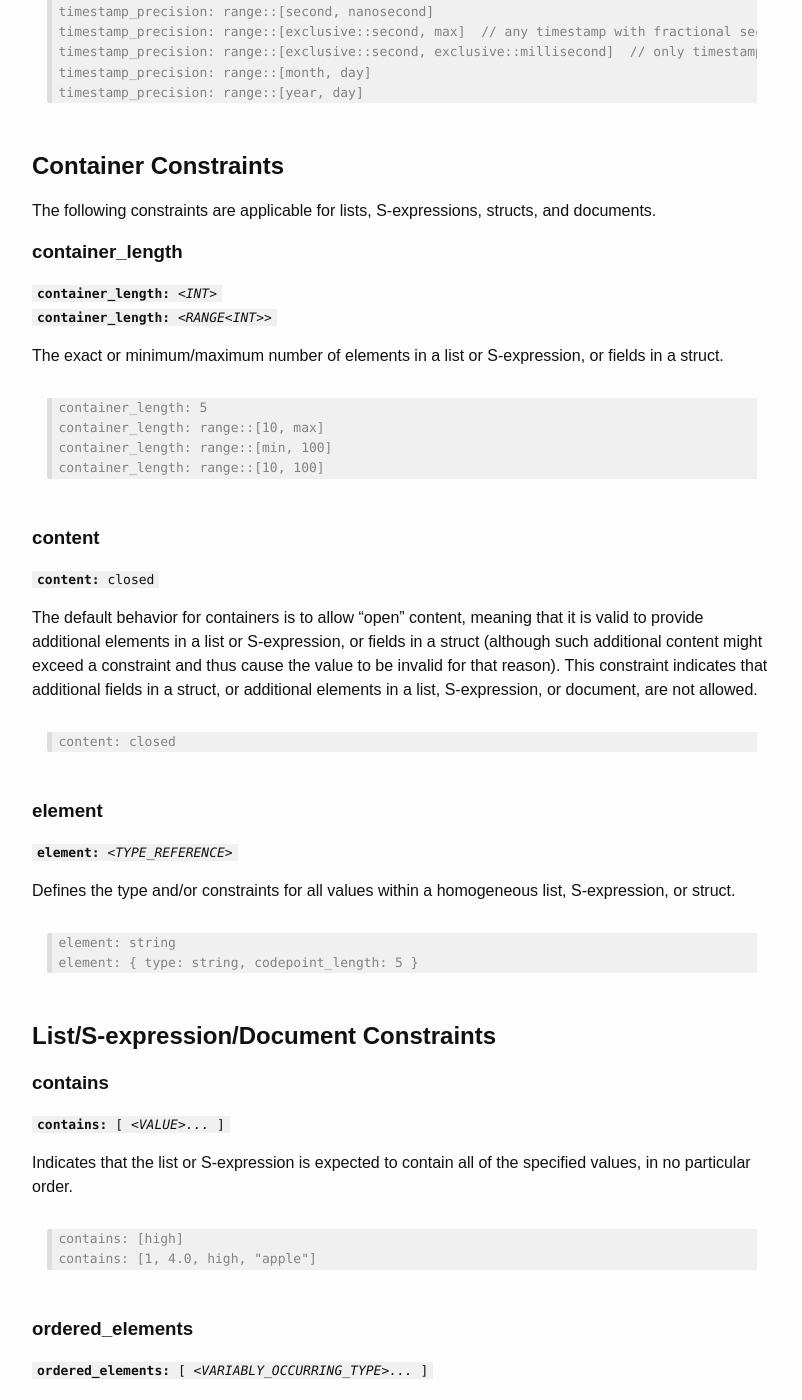
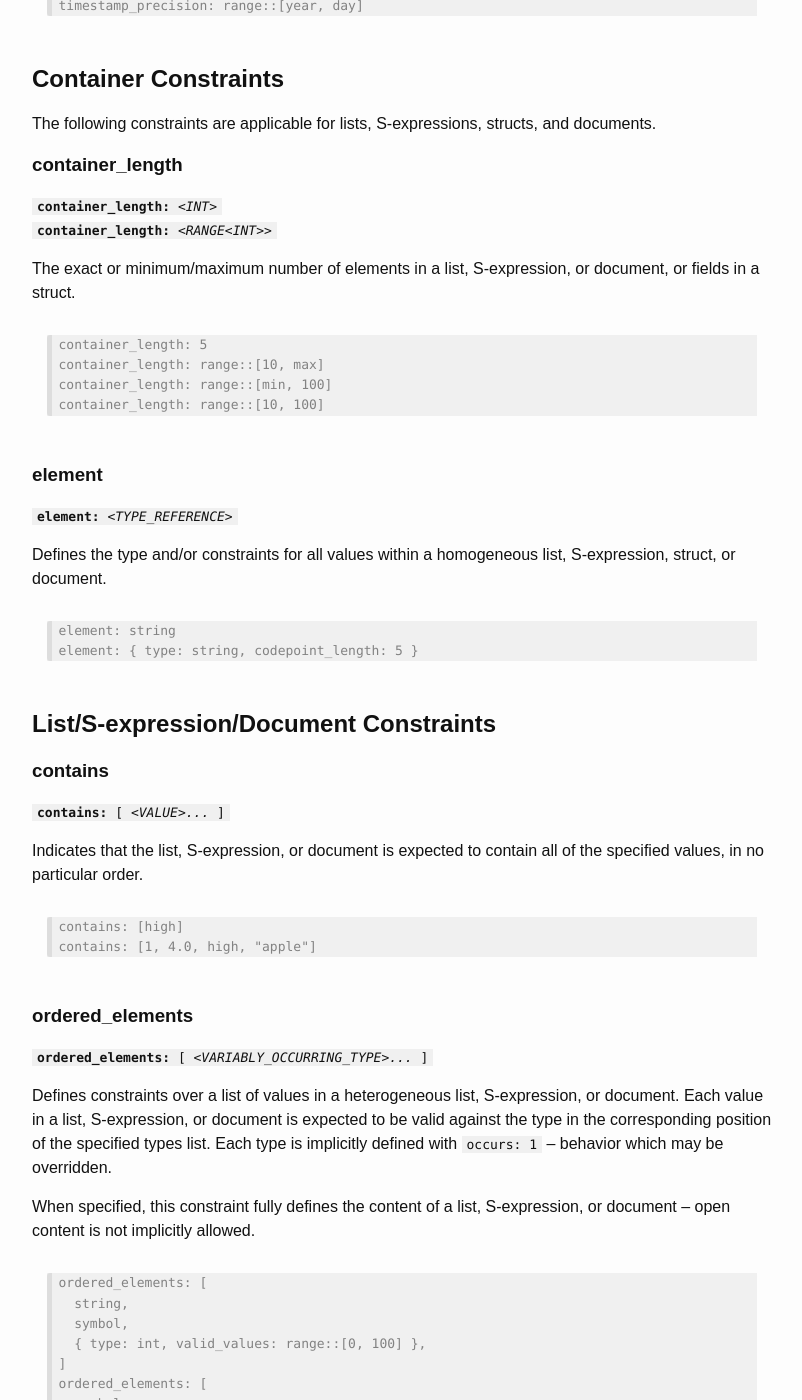
Before and after one commit to amazon-ion/ion-schema, a Jekyll site: the page built from docs/isl-1-0/spec.md, in a window 1280 px wide and 1400 px high, scrolled down 13157 px. Shown: the whole window, without its empty margins (238-1040 px from the left). Built offline with Jekyll 4.4.1, drawn with Linux system fonts in a browser that asks for light colours; some of the changed text lies outside the part shown.

Commit message:
Clarifies container constraints and open content
Clarifies applicability of some container constraints in Ion Schema 1.0 specification, and updates open content to only refer to structs since it only actually applies to structs.
Fixes #88
Fixes #5

````diff
--- a/docs/isl-1-0/spec.md
+++ b/docs/isl-1-0/spec.md
@@ -268,14 +268,11 @@ more details.
 
 # Open Content
 
-The default behavior for containers is to allow additional content
-beyond what is explicitly specified for a given type;  this is
-referred to as open content.  For a given type that is not
-constrained by `content: closed`, the following open content
-is considered valid as long as the content doesn't exceed any
-specified constraints:
-  - structs may contain additional fields
-  - lists and S-expressions may contain additional elements
+The default behavior for structs is to allow additional content
+beyond what is explicitly specified for a given type; this is
+referred to as open content.  For a given struct that is not
+constrained by `content: closed`, it may contain additional fields
+as long as the content doesn't exceed any specified constraints.
 
 Since annotations are considered to be metadata of a value, specifying
 additional annotations on a value is valid independent of whether
@@ -664,8 +661,8 @@ structs, and documents.
 <code><b>container_length:</b> <i>&lt;INT&gt;</i></code><br/>
 <code><b>container_length:</b> <i>&lt;RANGE&lt;INT&gt;&gt;</i></code>
 
-The exact or minimum/maximum number of elements in a list or
-S-expression, or fields in a struct.
+The exact or minimum/maximum number of elements in a list,
+S-expression, or document, or fields in a struct.
 
 > ```
 > container_length: 5
@@ -674,28 +671,12 @@ S-expression, or fields in a struct.
 > container_length: range::[10, 100]
 > ```
 
-### content
-
-<code><b>content:</b> closed</code>
-
-The default behavior for containers is to allow "open" content,
-meaning that it is valid to provide additional elements in a list or
-S-expression, or fields in a struct (although such additional content
-might exceed a constraint and thus cause the value to be invalid for
-that reason). This constraint indicates that additional fields in a
-struct, or additional elements in a list, S-expression, or document,
-are not allowed.
-
-> ```
-> content: closed
-> ```
-
 ### element
 
 <code><b>element:</b> <i>&lt;TYPE_REFERENCE&gt;</i></code><br/>
 
 Defines the type and/or constraints for all values within a
-homogeneous list, S-expression, or struct.
+homogeneous list, S-expression, struct, or document.
 
 > ```
 > element: string
@@ -708,7 +689,7 @@ homogeneous list, S-expression, or struct.
 
 <code><b>contains:</b> [ <i>&lt;VALUE&gt;...</i> ]</code>
 
-Indicates that the list or S-expression is expected to contain all of
+Indicates that the list, S-expression, or document is expected to contain all of
 the specified values, in no particular order.
 
 > ```
````
Also changed, not shown: other parts of docs/isl-1-0/spec.md (+14 -0 lines).
